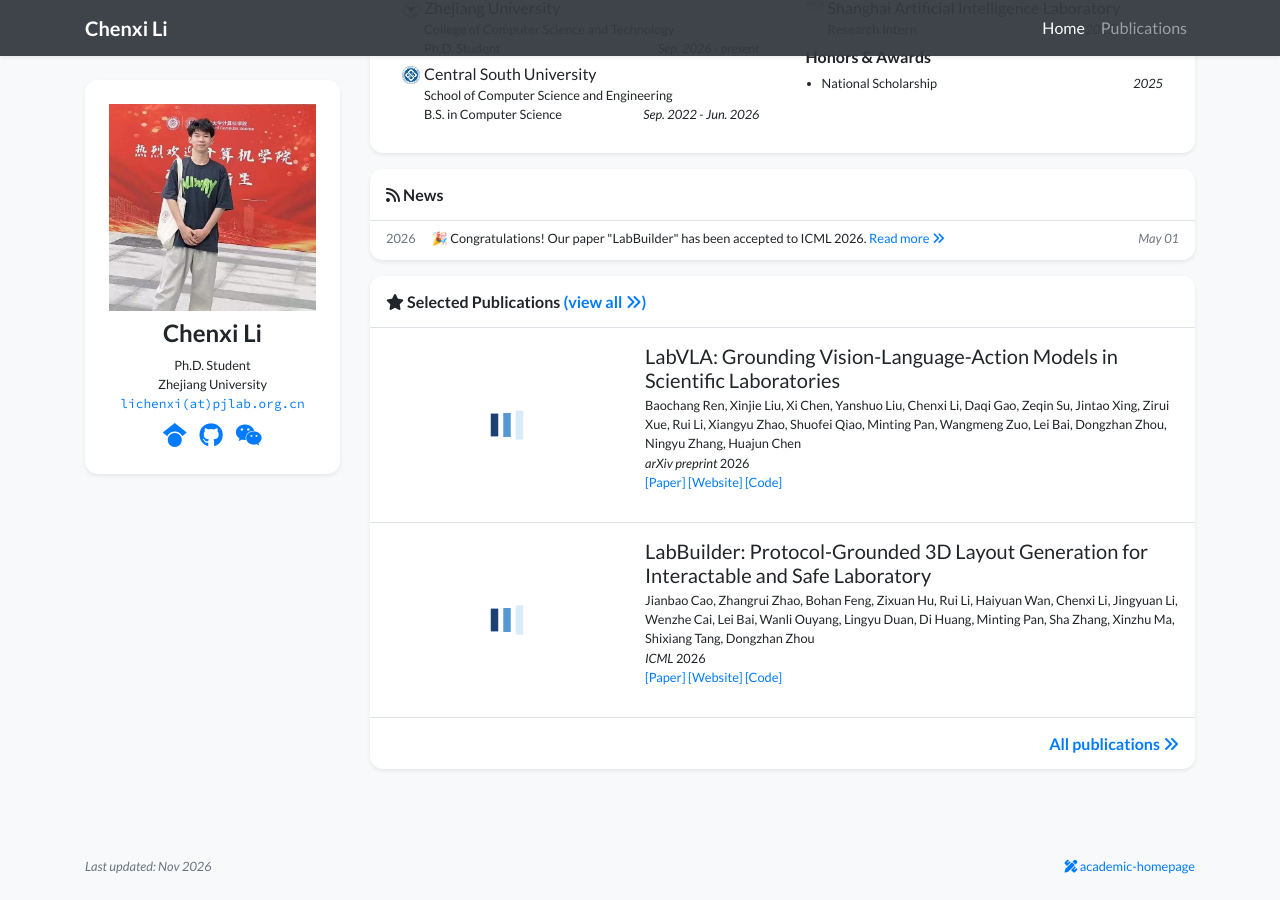
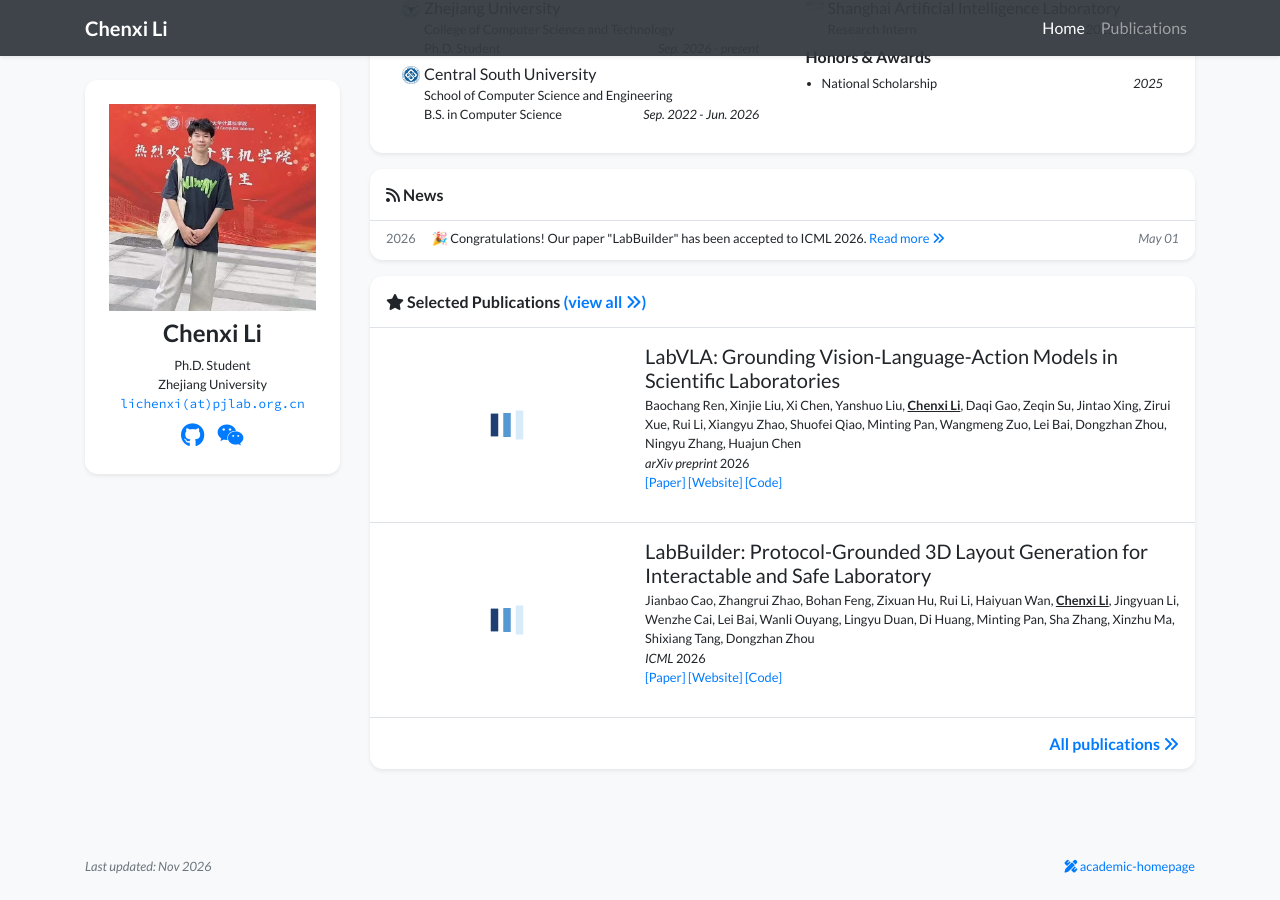
Before and after one commit to Xeraphael/xeraphael.github.io, a Jekyll site: the page built from index.html, in a window 1280 px wide and 900 px high, scrolled down 567 px. Built offline with Jekyll 4.4.1, drawn with Linux system fonts in a browser that asks for light colours; nearby versions of some CDN libraries; a style sheet for code colours, icons or effects is not loaded.

```diff
--- a/_data/authors.yml
+++ b/_data/authors.yml
@@ -1,5 +1,6 @@
-"Your Name":
+"Chenxi Li":
   bold: true
+  underline: true
 
 "Robert White":
   url: https://www.google.com/?q=Robert+White
--- a/_data/profile.yml
+++ b/_data/profile.yml
@@ -9,7 +9,6 @@ positions:
 
 email: "lichenxi@pjlab.org.cn"
 # cv_link: link-to-your-cv-file
-gscholar: muPHX2QAAAAJ
 github: Xeraphael
 wechat_qrcode: /assets/images/photos/wechat.png
 # wechat_prompt: >-
--- a/_includes/widgets/author_list.html
+++ b/_includes/widgets/author_list.html
@@ -37,6 +37,10 @@
         {%- assign display_name = name | append: mark -%}
     {%- endif -%}
 
+    {%- if info['underline'] == true -%}
+        {%- assign display_name = display_name | prepend: "<u>" | append: "</u>" -%}
+    {%- endif -%}
+
     {%- if info['url'] -%}
         <a class="text-body" target="_blank" href="{{ info['url'] }}">{{ display_name }}</a>{%- if forloop.index < authors.size -%}, {% endif -%}
     {%- else -%}
```
